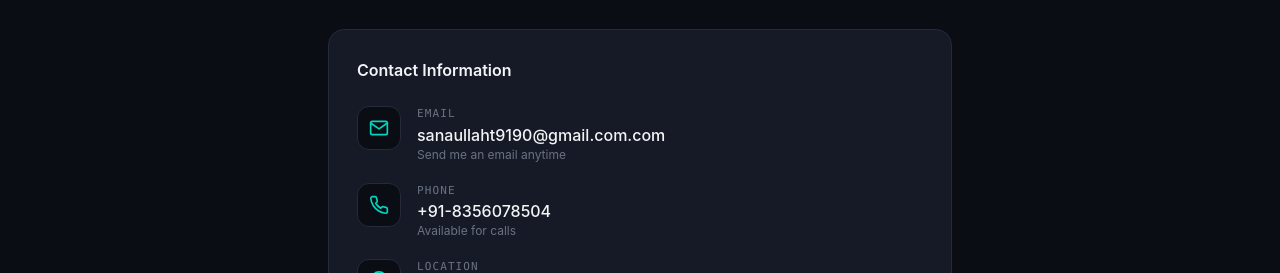
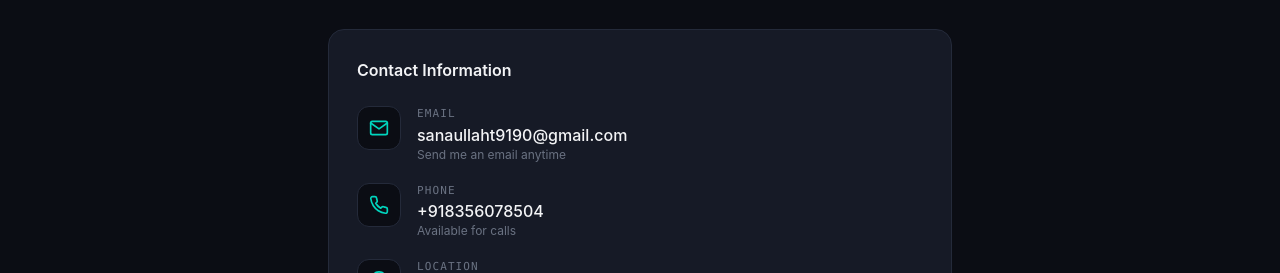
Before and after one commit to Sanaullah9190/Sanaullah, a React (Vite) app: page / in a window 1280 px wide. Shown: the part 5260-5533 px from the top of the page. Built offline with nearby package versions, Linux system fonts and the light colour scheme.

Commit message:
fix the eamil

```diff
--- a/src/data/portfolio.js
+++ b/src/data/portfolio.js
@@ -5,8 +5,8 @@ export const personalInfo = {
   tagline: "Building products for the browser and the pocket.",
   description:
     "Full-stack developer focused on the MERN stack and React Native. I turn complex ideas into clean, functional web and mobile apps — handling everything from database schemas to the final pixel on screen",
-  email: "sanaullaht9190@gmail.com.com",
-  phone: "+91-8356078504",
+  email: "sanaullaht9190@gmail.com",
+  phone: "+918356078504",
   location: "Ranchi, India",
   resumeLink: "/ResumeF.pdf", // apna resume PDF link daalo
   profileImage: "/profile.png",// apni professional photo 'public' folder mein daal ke path yahan set karo
```
